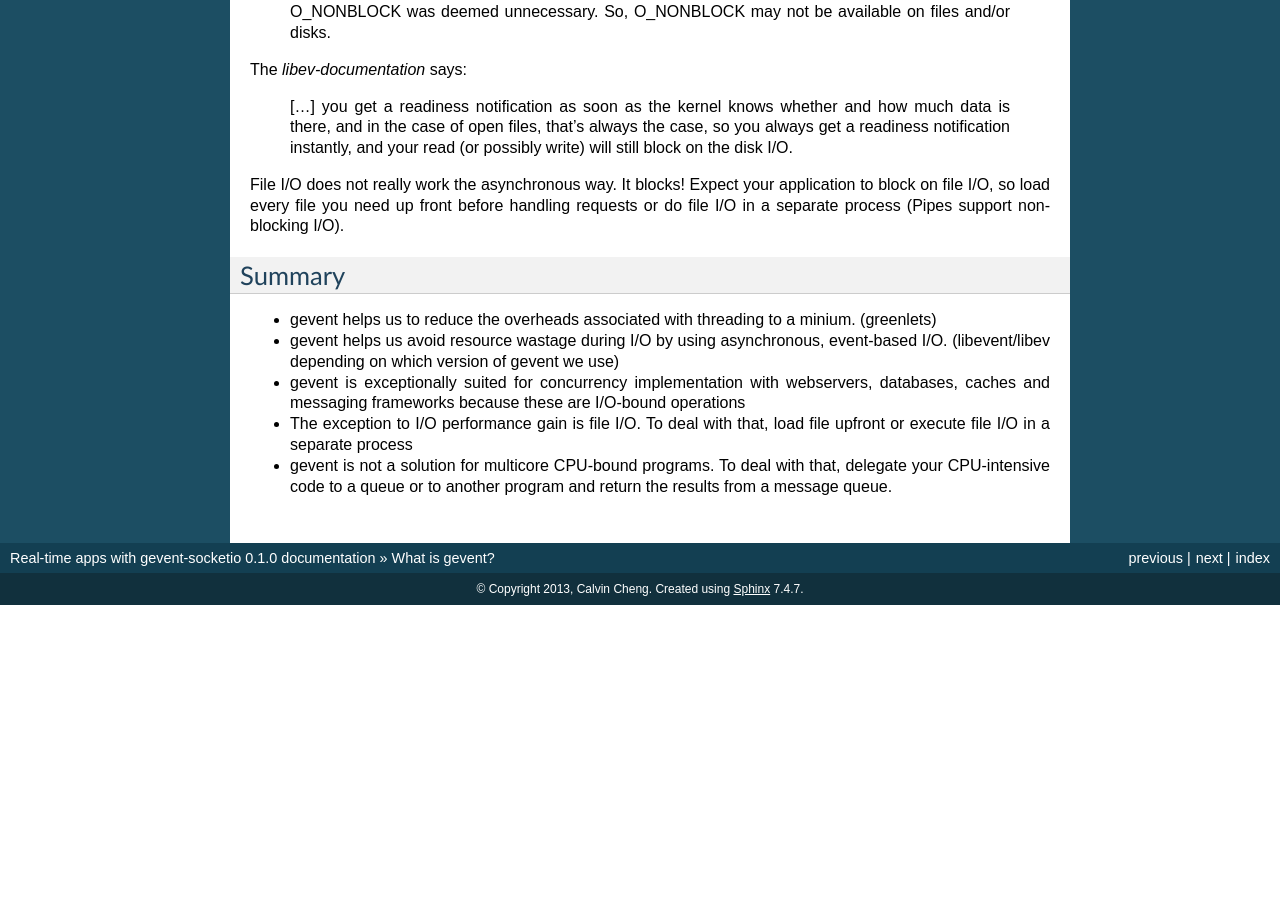
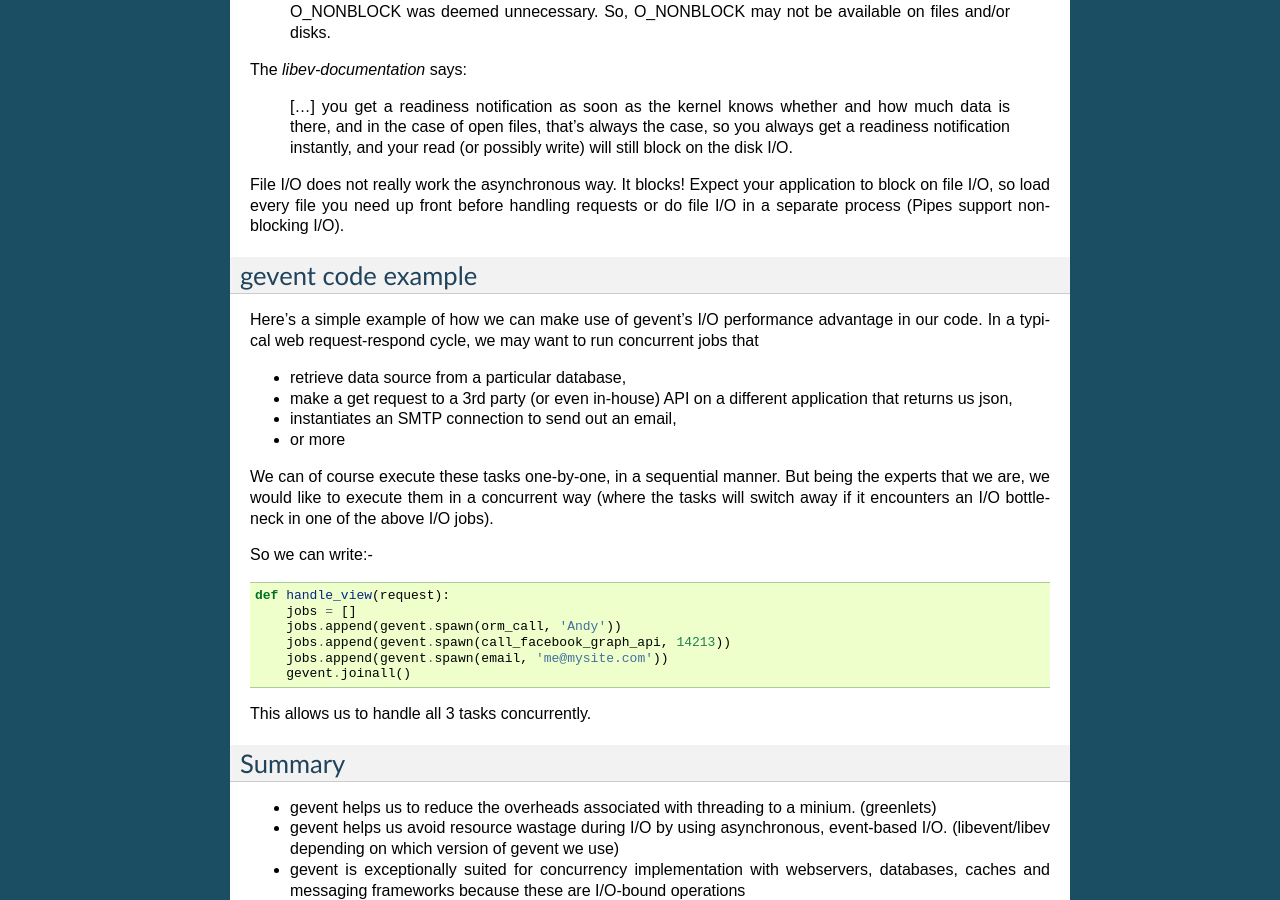
Before and after one commit to calvinchengx/learngeventsocketio, a Sphinx documentation site: the page built from docs/source/gevent.rst, in a window 1280 px wide and 900 px high, scrolled down 4970 px. Built offline with Sphinx 7.4.7, drawn with Linux system fonts in a browser that asks for light colours; formulas are drawn with MathJax 3; before the commit the page ends 5575 px from its top, so only the background shows below that.

Commit message:
Update gevent and socketio notes:

```diff
--- a/docs/source/gevent.rst
+++ b/docs/source/gevent.rst
@@ -205,6 +205,31 @@ The `libev-documentation` says:
 
 File I/O does not really work the asynchronous way. It blocks! Expect your application to block on file I/O, so load every file you need up front before handling requests or do file I/O in a separate process (Pipes support non-blocking I/O).
 
+gevent code example
+---------------------------
+
+Here's a simple example of how we can make use of gevent's I/O performance advantage in our code.  In a typical web request-respond cycle, we may want to run concurrent jobs that
+
+* retrieve data source from a particular database,
+* make a get request to a 3rd party (or even in-house) API on a different application that returns us json,
+* instantiates an SMTP connection to send out an email,
+* or more
+
+We can of course execute these tasks one-by-one, in a sequential manner.  But being the experts that we are, we would like to execute them in a concurrent way (where the tasks will switch away if it encounters an I/O bottleneck in one of the above I/O jobs).
+
+So we can write:-
+
+.. code:: python
+
+    def handle_view(request):
+        jobs = []
+        jobs.append(gevent.spawn(orm_call, 'Andy'))
+        jobs.append(gevent.spawn(call_facebook_graph_api, 14213))
+        jobs.append(gevent.spawn(email, 'me@mysite.com'))
+        gevent.joinall()
+
+This allows us to handle all 3 tasks concurrently.
+
 Summary
 -------------
 
--- a/docs/source/socketio.rst
+++ b/docs/source/socketio.rst
@@ -316,7 +316,7 @@ Here's an example django *chat* app layout (inside a django project):
     ├── urls.py
     └── views.py
 
-Our client-side logic resides in `chat.js`
+Our client-side logic resides in `chat.js`. This can be thought of as our client-side "controller logic on controller named /chat".  If we so desire, we can always instantiate the second or more socket(s) with different controller names.
 
 .. code:: javascript
 
@@ -391,7 +391,7 @@ The client side SocketIO library is straightforward to use:
 * **socket.on** receives 2 arguments, the *event_name* (which the server side code will emit to) as the first argument and the *event callback function* as the second argument.  When an event happens, the (callback) function gets triggered.
 * **socket.emit** also receives 2 arguments, the first being the *event_name* and the 2nd being the *message*.  **emit('<event_name>', <message>)** sends a message to the server - the python method **on_<event_name>(<message>)** is waiting for the client side **emit()** call.
 
-Here's the corresponding server-side code in our **ChatNamespace** class.
+Here's the corresponding server-side code in our **ChatNamespace** class.  This server-side controller named `/chat` corresponds to our client-side controller also named `/chat`, which means that any **on** or **emit** refers to its counterpart.
 
 .. code:: python
 
```
